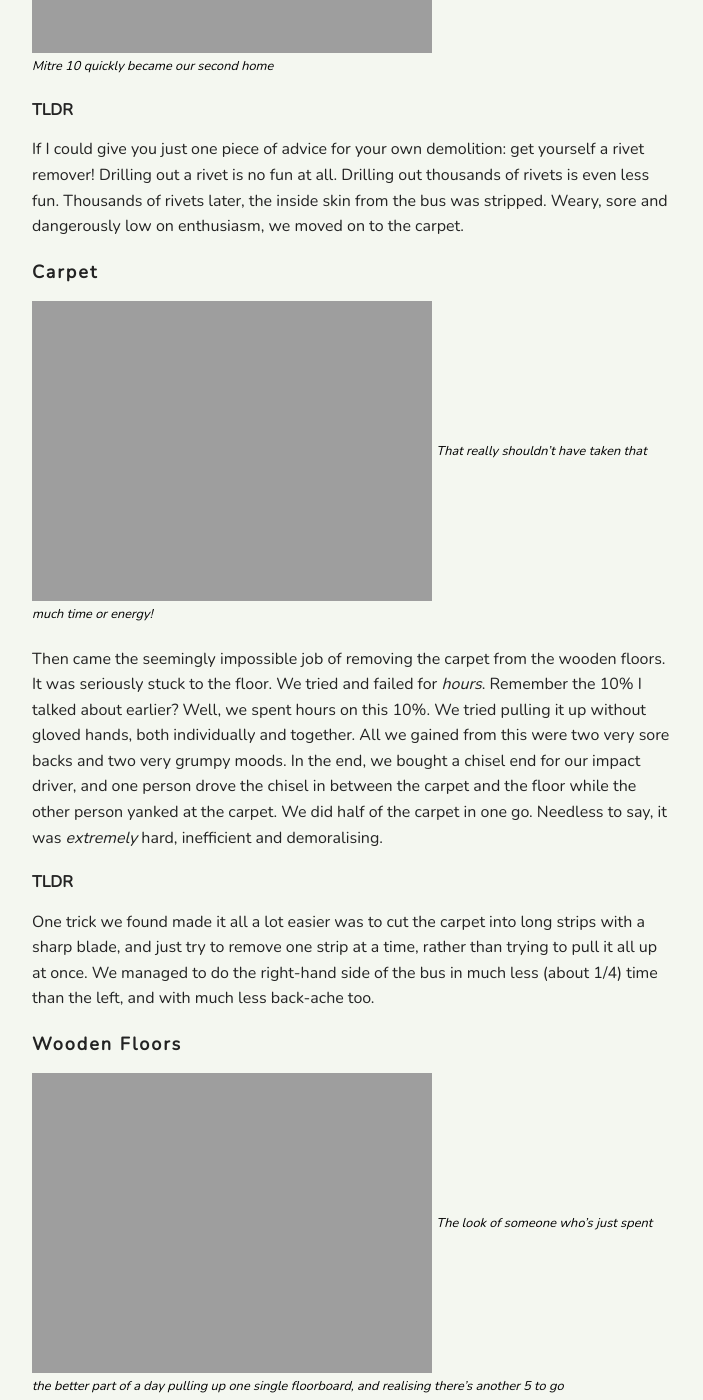
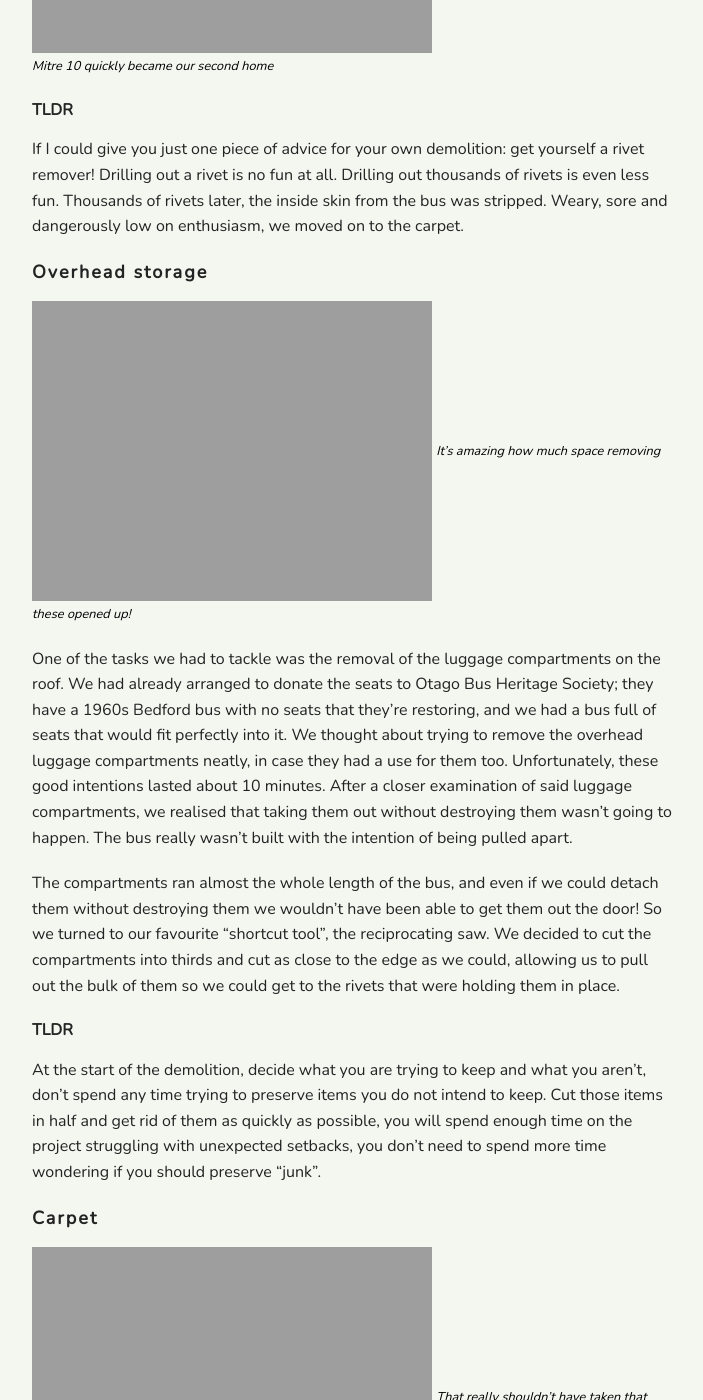
Before and after one commit to vendablefall/littlekiwibus, a Jekyll site: the page built from _posts/2019-01-14-demolishing-bus-interiors.md, in a window 1280 px wide and 1400 px high, scrolled down 4368 px. Shown: the whole window, without its empty margins (288-991 px from the left). Built offline with Jekyll 4.4.1, drawn with Linux system fonts in a browser that asks for light colours; Markdown is read by kramdown in place of the engine named in the settings; comment, search, counter and statistics services are not loaded; some of the changed text lies outside the part shown.

Commit message:
ccchanges:

```diff
--- a/_posts/2019-01-14-demolishing-bus-interiors.md
+++ b/_posts/2019-01-14-demolishing-bus-interiors.md
@@ -66,6 +66,19 @@ We removed the rivets with a drill. The trick is to start with a drill bit sligh
 ##### TLDR
 If I could give you just one piece of advice for your own demolition: get yourself a rivet remover! Drilling out a rivet is no fun at all. Drilling out thousands of rivets is even less fun. Thousands of rivets later, the inside skin from the bus was stripped. Weary, sore and dangerously low on enthusiasm, we moved on to the carpet.
 
+<div id="ostorage"></div>
+
+### Overhead storage
+<img src="{{site.url}}/images/demolishing-bus-interiors/luggage.jpg"/>
+<a class="image-captions">It's amazing how much space removing these opened up!</a>
+
+One of the tasks we had to tackle was the removal of the luggage compartments on the roof. We had already arranged to donate the seats to Otago Bus Heritage Society; they have a 1960s Bedford bus with no seats that they're restoring, and we had a bus full of seats that would fit perfectly into it. We thought about trying to remove the overhead luggage compartments neatly, in case they had a use for them too. Unfortunately, these good intentions lasted about 10 minutes. After a closer examination of said luggage compartments, we realised that taking them out without destroying them wasn't going to happen. The bus really wasn't built with the intention of being pulled apart.
+
+The compartments ran almost the whole length of the bus, and even if we could detach them without destroying them we wouldn't have been able to get them out the door! So we turned to our favourite "shortcut tool", the reciprocating saw. We decided to cut the compartments into thirds and cut as close to the edge as we could, allowing us to pull out the bulk of them so we could get to the rivets that were holding them in place.
+
+##### TLDR
+At the start of the demolition, decide what you are trying to keep and what you aren't, don't spend any time trying to preserve items you do not intend to keep. Cut those items in half and get rid of them as quickly as possible, you will spend enough time on the project struggling with unexpected setbacks, you don't need to spend more time wondering if you should preserve "junk".
+
 <div id="carpet"></div>
 
 ### Carpet
@@ -94,18 +107,6 @@ If you're ever faced with mystery screws hiding under a stubborn layer of 40-yea
 
 Once we were finished, we could see that even though it seemed that there was no pattern to the screws location, they followed the structural beams underneath the floor. It seems obvious now, but if you're having trouble locating screws in your floorboards, have a quick look underneath the bus to see if you can make any sense of it. It took us days and days to figure this all out and find the best method. As you can imagine, pulling that last floorboard up felt *great*!
 
-<div id="ostorage"></div>
-
-### Overhead storage
-<img src="{{site.url}}/images/demolishing-bus-interiors/luggage.jpg"/>
-<a class="image-captions">It's amazing how much space removing these opened up!</a>
-
-One of the tasks we had to tackle was the removal of the luggage compartments on the roof. We had already arranged to donate the seats to Otago Bus Heritage Society; they have a 1960s Bedford bus with no seats that they're restoring, and we had a bus full of seats that would fit perfectly into it. We thought about trying to remove the overhead luggage compartments neatly, in case they had a use for them too. Unfortunately, these good intentions lasted about 10 minutes. After a closer examination of said luggage compartments, we realised that taking them out without destroying them wasn't going to happen. The bus really wasn't built with the intention of being pulled apart.
-
-The compartments ran almost the whole length of the bus, and even if we could detach them without destroying them we wouldn't have been able to get them out the door! So we turned to our favourite "shortcut tool", the reciprocating saw. We decided to cut the compartments into thirds and cut as close to the edge as we could, allowing us to pull out the bulk of them so we could get to the rivets that were holding them in place.
-
-##### TLDR
-At the start of the demolition, decide what you are trying to keep and what you aren't, don't spend any time trying to preserve items you do not intend to keep. Cut those items in half and get rid of them as quickly as possible, you will spend enough time on the project struggling with unexpected setbacks, you don't need to spend more time wondering if you should preserve "junk".
 
 Hopefully, you gained something out of our post today, and if not, thanks for reading :-)
 
```
